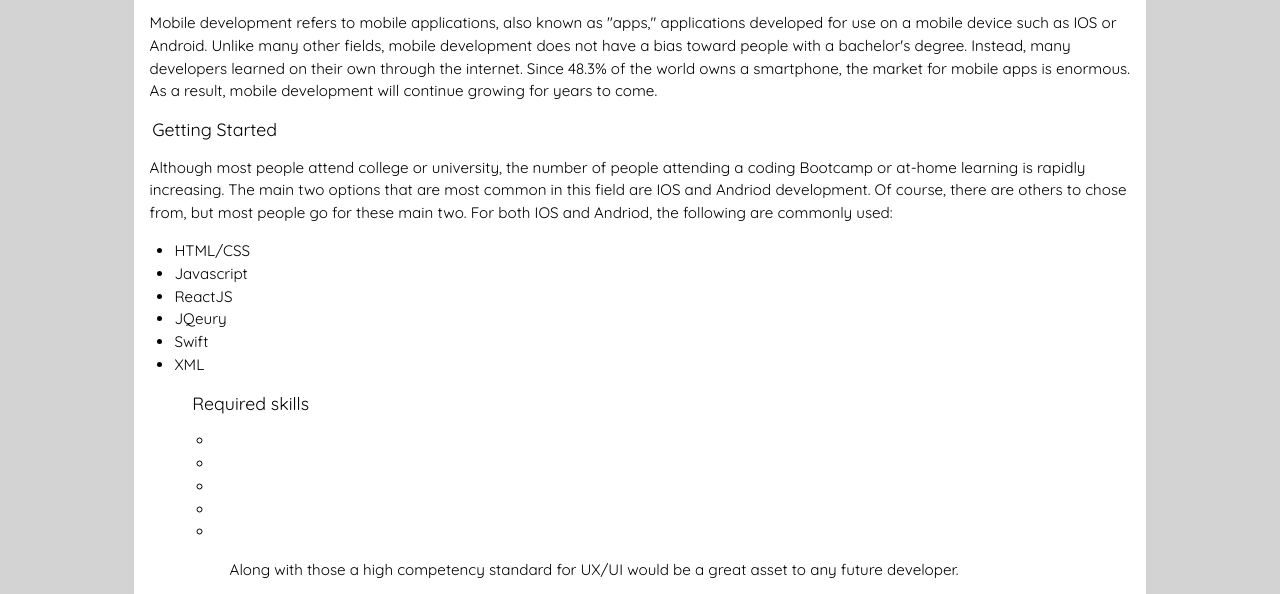
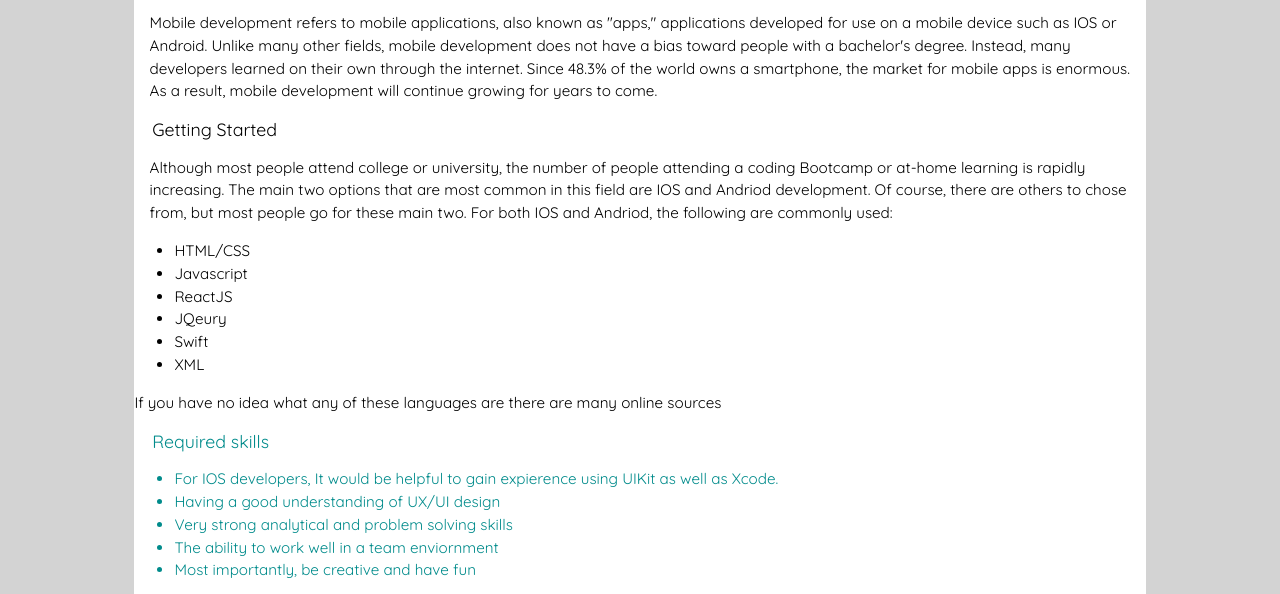
Before and after one commit to NDeshong/IT115-GitHub-WebPage, a plain HTML site: page index.html in a window 1280 px wide. Shown: the part 186-780 px from the top of the page. Drawn offline with Linux system fonts and the light colour scheme.

Commit message:
Update index.html

```diff
--- a/index.html
+++ b/index.html
@@ -41,18 +41,15 @@ Although most people attend college or university, the number of people attendin
                        <li>JQeury</li>
                        <li>Swift</li>
                        <li>XML</li>
-                    <p>
-
+                    </ul>
+If you have no idea what any of these languages are there are many online sources <a href="https://www.monster.com/career-advice/article/Learn-How-To-Code-Online" to learn.</a>
                    <h3> Required skills</h3>
              <ul>
-                 <li></li>
-                 <li></li>
-                 <li></li>
-                 <li></li>
-                 <li></li>
-                 <p>
-Along with those a high competency standard for UX/UI would be a great asset to any future developer.
-                 </p>
+                 <li>For IOS developers, It would be helpful to gain expierence using UIKit as well as Xcode.</li>
+                 <li>Having a good understanding of UX/UI design</li>
+                 <li>Very strong analytical and problem solving skills</li>
+                 <li>The ability to work well in a team enviornment</li>
+                 <li>Most importantly, be creative and have fun</li>
             </div>
         <div class="socialmedia">
 
```
